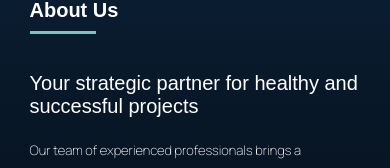
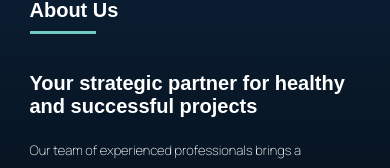
Before and after one commit to 25sudharsan27/pragmatic-project, a React (Create React App) app: page / in a window 390 px wide. Shown: the part 666-834 px from the top of the page. Built offline with nearby package versions, Linux system fonts and the light colour scheme.

Commit message:
modified about section

```diff
--- a/src/components/About/About.css
+++ b/src/components/About/About.css
@@ -102,6 +102,9 @@
 }
 
 @media screen and (max-width: 600px){
+    .about-para1{
+        font-weight:600;
+    }
     .about-section{
         display: flex;
         flex-direction: column;
```
